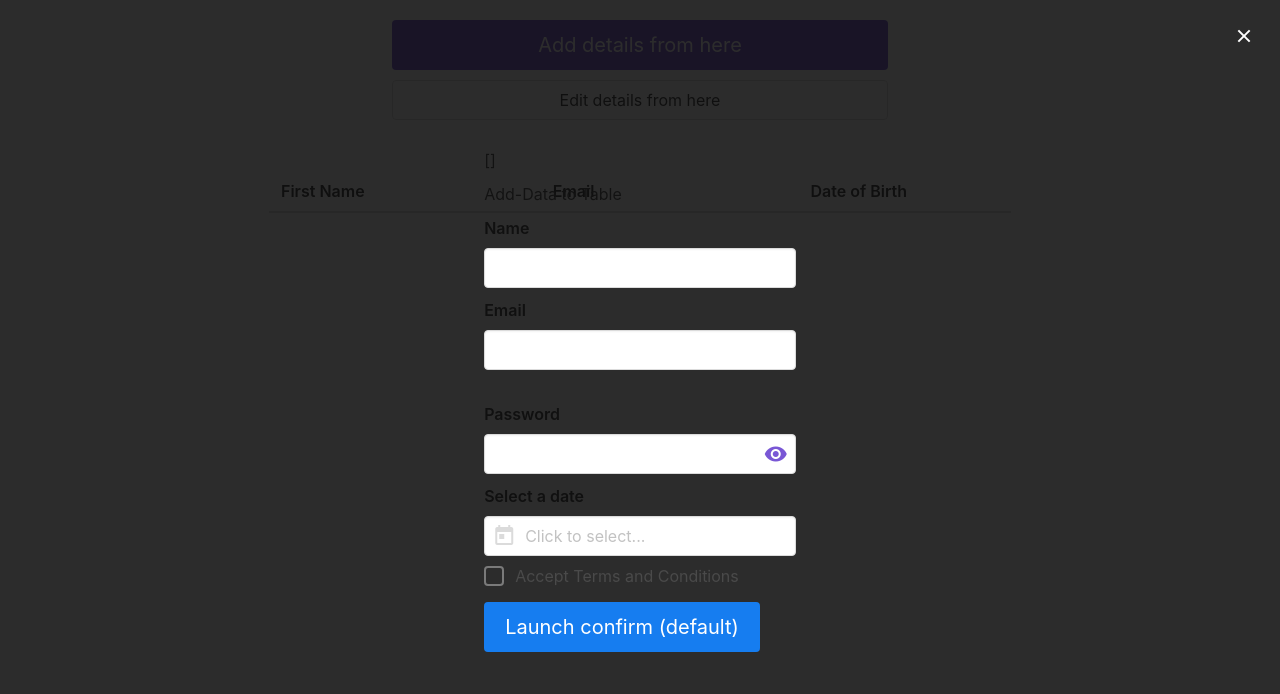
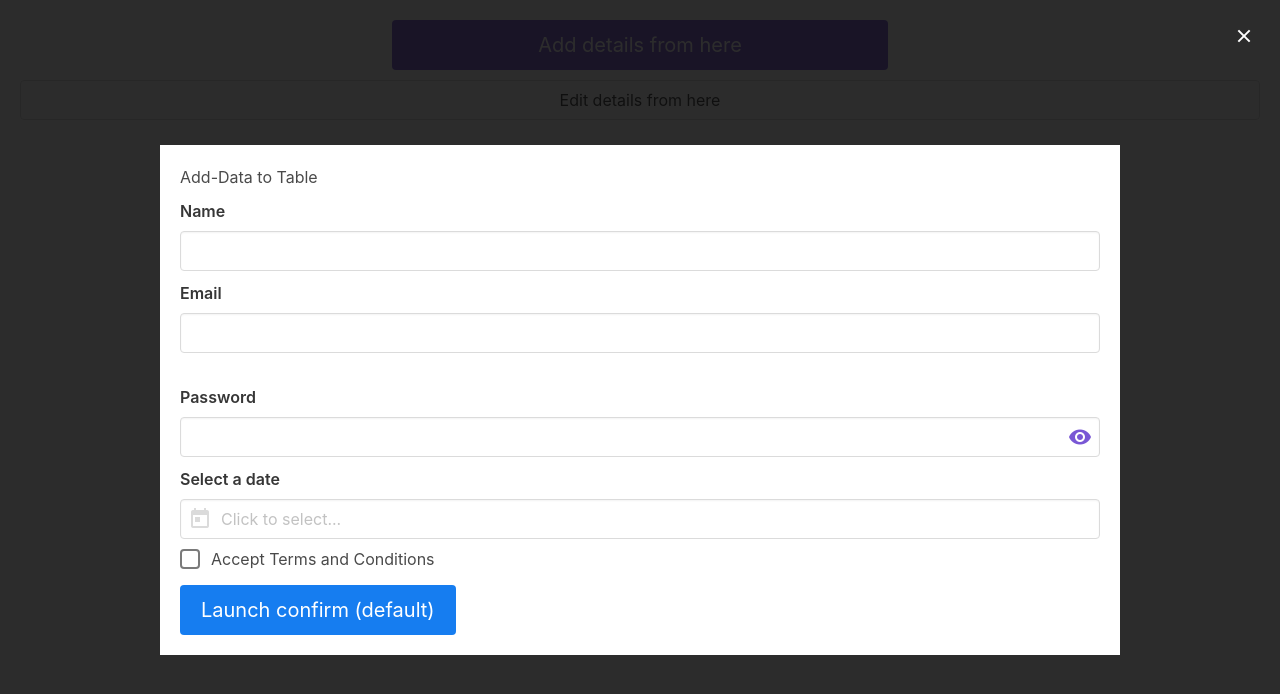
Before and after one commit to sudhanshulicensed/Table-App, a Vue app: page / in a window 1280 px wide. Both pictures are taken after a click on the button "Add details from here". Shown: the top 694 px of the page. Built offline with nearby package versions, Linux system fonts and the light colour scheme.

Commit message:
Removed card-flo from card modal causing dark background

```diff
--- a/src/App.vue
+++ b/src/App.vue
@@ -25,7 +25,6 @@ export default {
   },
 }
 </script>
-
 <style>
   .component{
     box-sizing: border-box;
--- a/src/components/Add-Edit_Form.vue
+++ b/src/components/Add-Edit_Form.vue
@@ -1,6 +1,6 @@
 <template>
   <form class="form" action="">
-    {{ inputData }}
+    <!-- {{ inputData }} -->
     <div class="form-title">
       <p>Add-Data to Table</p>
     </div>
@@ -102,5 +102,17 @@ export default {
   flex-direction: column;
   row-gap: 10px;
   padding: 20px;
+  background: white;
 }
+
+/* .overlay{
+  position: absolute;
+  top: 0;
+  left: 0;
+  width: 100%;
+  height: 100%;
+  background-color: rgba(0, 0, 0, 0.6);
+  backdrop-filter: blur(3px);
+  z-index: 5;
+} */
 </style>
--- a/src/components/Modal.vue
+++ b/src/components/Modal.vue
@@ -5,13 +5,13 @@
             label="Add details from here"
             type="is-primary"
             size="is-medium"
+
             @click="isComponentModalActive = true" />
 
-        <b-button class="btn">Edit details from here</b-button>
+        <b-button @click="isComponentModalActive = true">Edit details from here</b-button>
 
         <b-modal
             v-model="isComponentModalActive"
-            has-modal-card
             trap-focus
             :destroy-on-hide="false"
             aria-role="dialog"
@@ -46,9 +46,15 @@ export default {
                 formProps: {
                     email: 'evan@you.com',
                     password: 'testing',
-                }
+                },
+                overlay: false,
             }
-        }
+    },
+    methods: {
+        // showOverlay() {
+        //     this.overlay= true;
+        // }
+    }
 }
 </script>
 
@@ -64,4 +70,15 @@ export default {
         margin-left: auto;
         margin-right: auto;
     }
+
+    /* .overlay{
+        position: absolute;
+        top: 0;
+        left: 0;
+        width: 100%;
+        height: 100%;
+        background-color: rgba(0, 0, 0, 0.7);
+        backdrop-filter: blur(3px);
+        z-index: 5;
+    } */
 </style>
```
